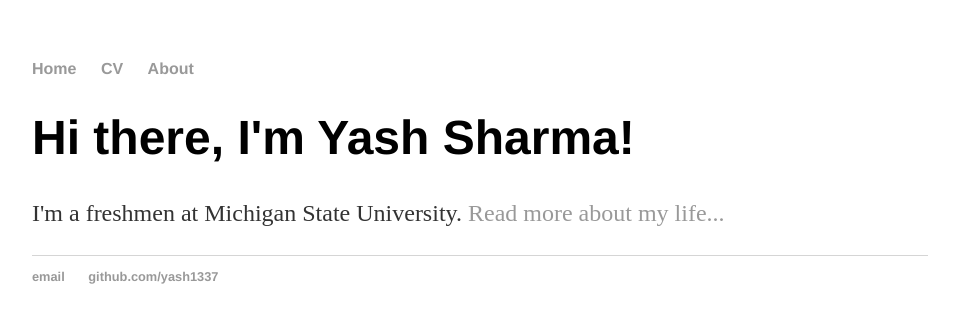
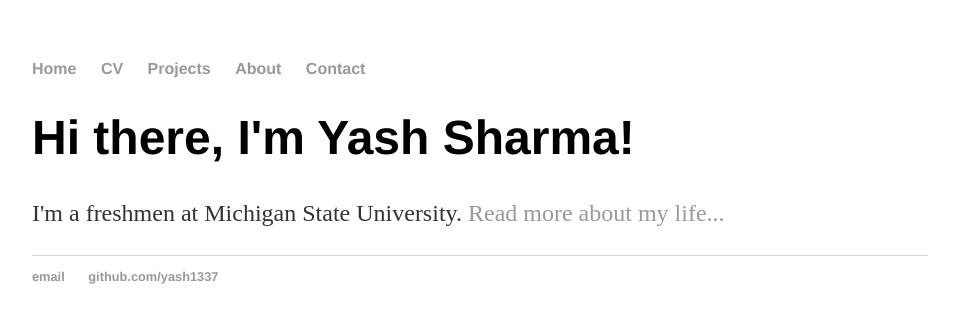
Before and after one commit to jnanic/jnanic.github.io, a Jekyll site: the page built from index.html, in a window 1280 px wide. Shown: the top 323 px of the page, without its empty margins (160-1119 px from the left). Built offline with Jekyll 4.4.1, drawn with Linux system fonts in a browser that asks for light colours.

Commit message:
Update default.html

```diff
--- a/_layouts/default.html
+++ b/_layouts/default.html
@@ -10,9 +10,10 @@
 	    		<ul>
 	        		<li><a href="/home">Home</a></li>
 		        	<li><a href="/cv">CV</a></li>
+				<li><a href="/projects">Projects</a></li>
 	        		<li><a href="/about">About</a></li>
-	        		<!--<li><a href="/"></a></li>-->
-	    		</ul>
+	        		<li><a href="/contact">Contact</a></li>
+			</ul>
 			</nav>
 			<div class="container">
 
```
